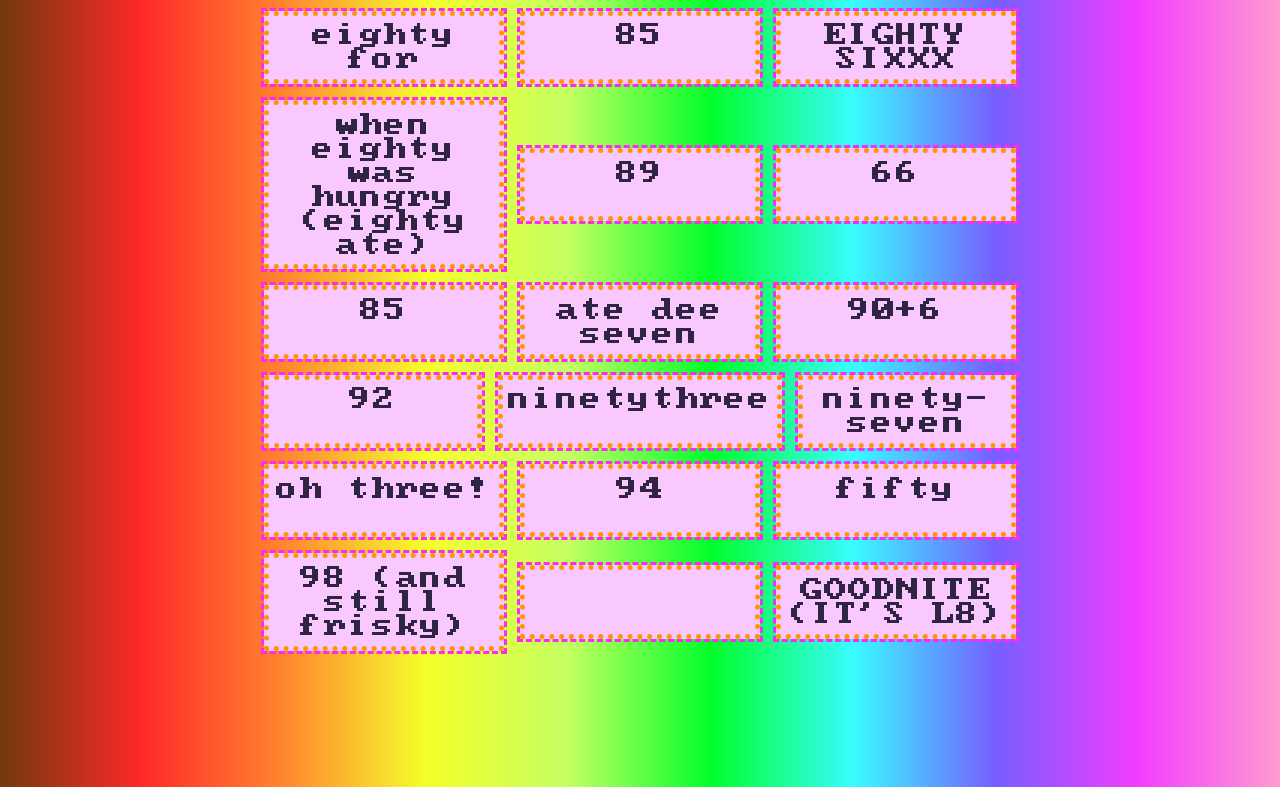
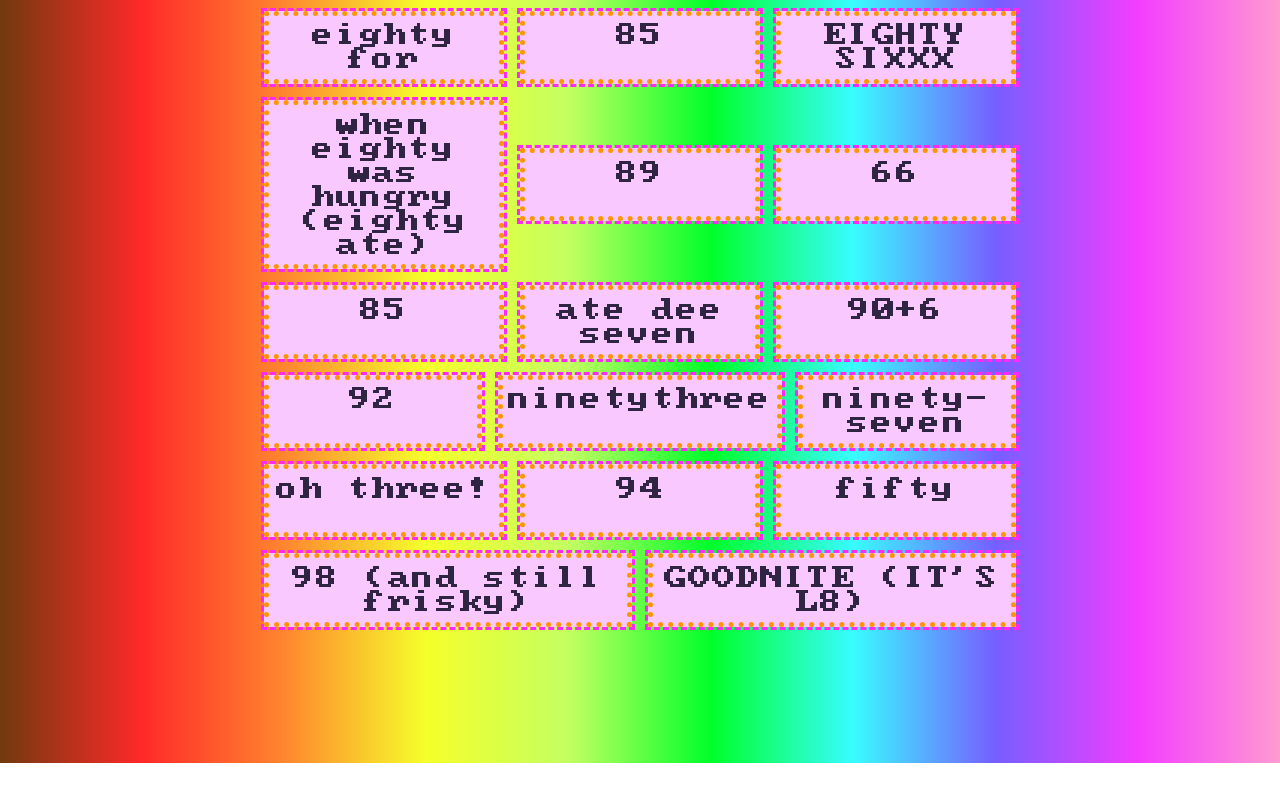
Before and after one commit to k0nr/ACAB-SPRING, a plain HTML site: page always.html in a window 1280 px wide. Shown: the part 1170-1957 px from the top of the page. After the commit the page ends 1933 px from the top, so only its background shows below. Drawn offline with Linux system fonts and the light colour scheme.

Commit message:
remove extra link

```diff
--- a/always.html
+++ b/always.html
@@ -109,7 +109,7 @@
 
             <a class="item thirty" href="reamed.html"></a>
 
-            <a class="item extra" href="extra.html"></a>
+
 
             <a class="item outro" href="outro.html"></a>
 
```
Also changed, not shown: dong.html (+1 -1 lines), echoes.html (+1 -1 lines), found.html (+1 -1 lines), inthis.html (+1 -1 lines), note.html (+1 -1 lines), this.html (+1 -1 lines), toy.html (+1 -1 lines).
